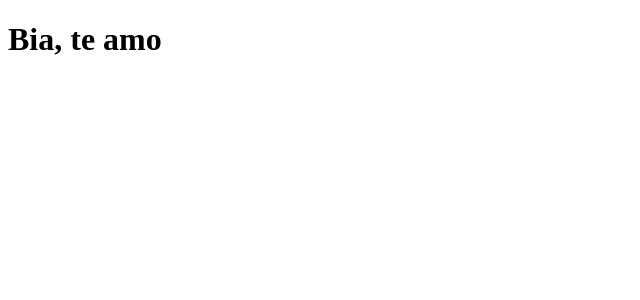
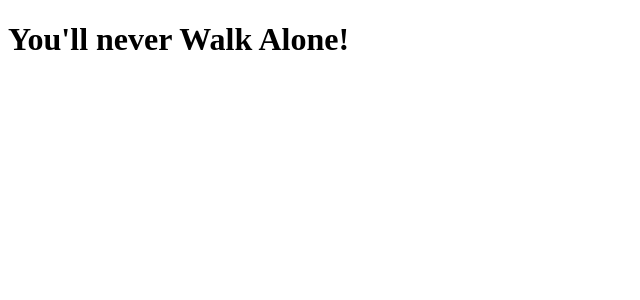
Before and after one commit to gessecarneiro/clone-tabnews, a Next.js app: page / in a window 1280 px wide. Shown: the top 300 px of the page, without its empty margins (0-640 px from the left). Built offline with nearby package versions, Linux system fonts and the light colour scheme.

Commit message:
modifica a frase

```diff
--- a/pages/index.js
+++ b/pages/index.js
@@ -1,5 +1,5 @@
 function Home(){
-    return <h1>Bia, te amo</h1>
+    return <h1>You'll never Walk Alone! </h1>
 }
 
 export default Home;
```
